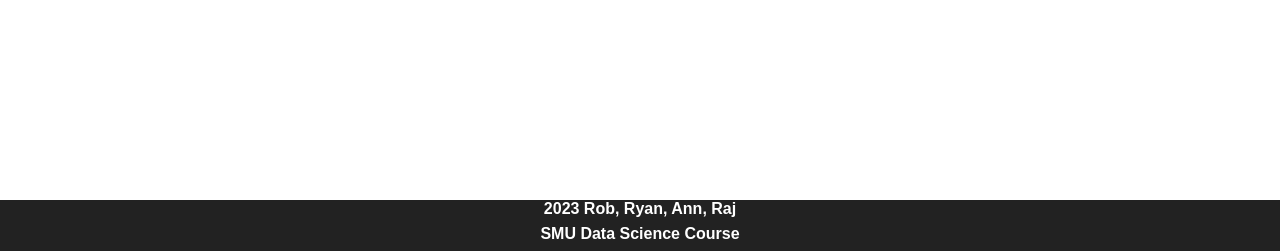
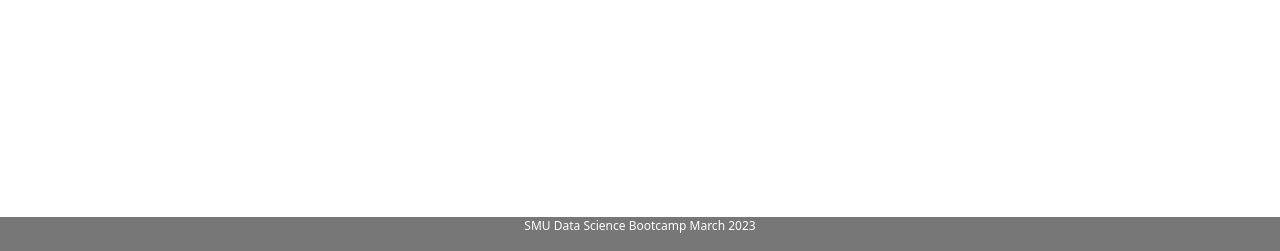
Before and after one commit to theRobMay/SMU_Flask_Vis_Project, a Flask app: page /resources in a window 1280 px wide. Shown: the part 549-800 px from the top of the page. Run offline with Flask 3, Linux system fonts and the light colour scheme; some libraries are stand-ins or nearby versions; some web fonts are replaced.

Commit message:
making edits to work out kinks in ryans html & adding photos

```diff
--- a/static/css/style.css
+++ b/static/css/style.css
@@ -21,11 +21,12 @@
   padding-right: 30px;
 }
 .footer {
+  font-size: 0.75rem;
   position: fixed;
   left: 0;
   bottom: 0;
   width: 100%;
-  background-color: #222222;
+  background-color: #777;
   color: white;
   text-align: center;
 }
--- a/templates/resources.html
+++ b/templates/resources.html
@@ -77,8 +77,7 @@
 
 
 <div class="footer">
-    <h6>2023 Rob, Ryan, Ann, Raj</h6>
-    <h6>SMU Data Science Course</h6>
+    <p>SMU Data Science Bootcamp March 2023</p>
 </div>
 
 <script src="https://ajax.googleapis.com/ajax/libs/jquery/1.12.0/jquery.min.js"></script>
```
Also changed, not shown: templates/about_us.html (+8 -12 lines), static/Ann.jpg (added), static/Raj.png (added), static/Rob.jpg (added), static/Ryan.jpg (added).
